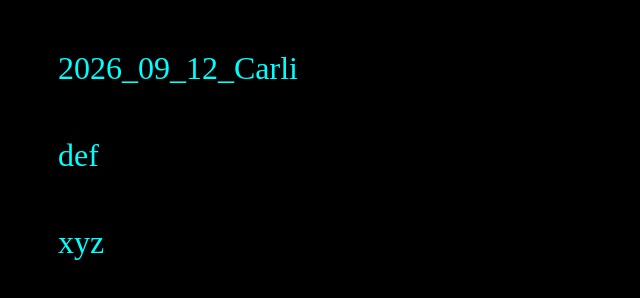
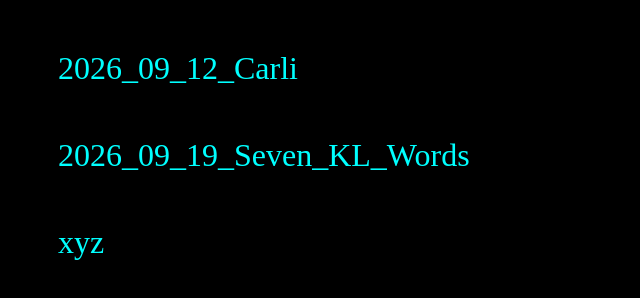
Before and after one commit to howardRaul1/shared.github.io, a plain HTML site: page index.html in a window 1280 px wide. Shown: the whole page, without its empty margins (0-640 px from the left). Drawn offline with Linux system fonts and the light colour scheme.

Commit message:
+ 2026_09_19_Seven_KL_Words

```diff
--- a/index.html
+++ b/index.html
@@ -15,7 +15,7 @@
   <body>
 
     <a>2026_09_12_Carli</a>
-    <a>def</a>
+    <a>2026_09_19_Seven_KL_Words</a>
     <a>xyz</a>
 
     <script>
```
